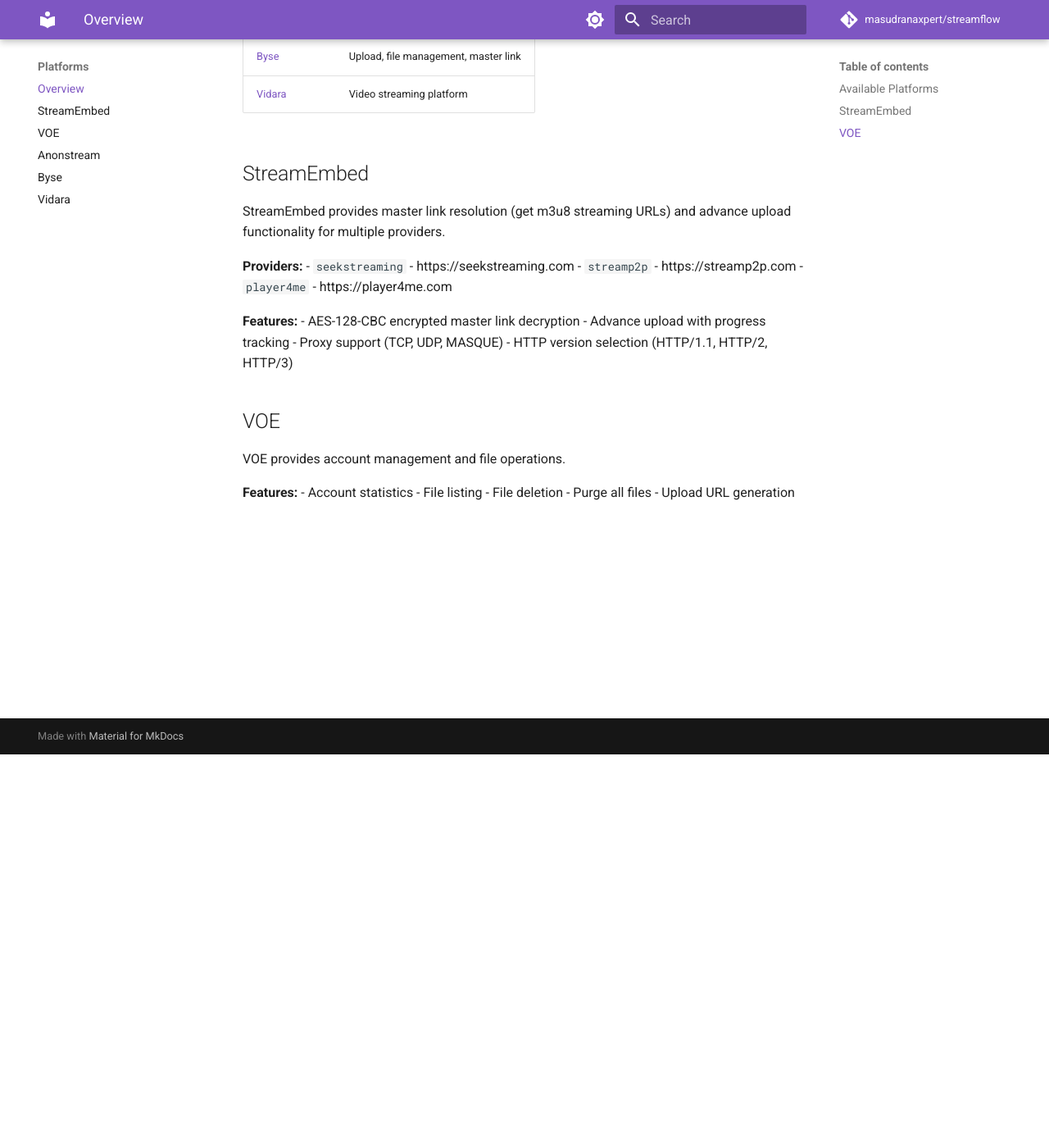
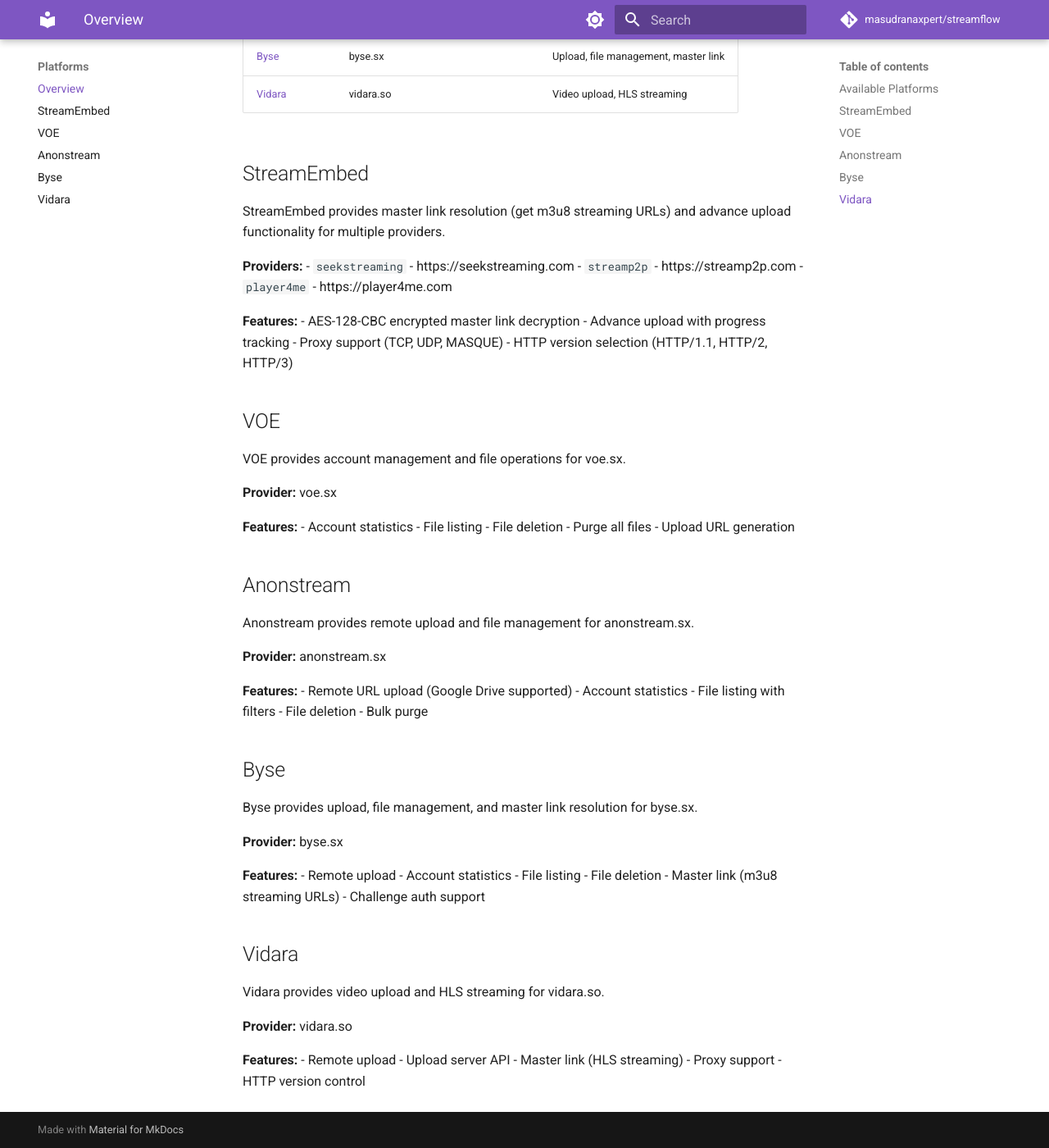
Before and after one commit to masudranaxpert/StreamFlow, an MkDocs documentation site: the page built from docs/platforms/index.md, in a window 1280 px wide and 1400 px high, scrolled down 480 px. Shown: the whole window at 82% size. Built offline with MkDocs 1.6.1 and Material for MkDocs 9.7.7, drawn with Linux system fonts in a browser that asks for light colours; comment, search, counter and statistics services are not loaded; some of the changed text lies outside the part shown.

Commit message:
Update platforms index with providers info

```diff
--- a/docs/platforms/index.md
+++ b/docs/platforms/index.md
@@ -4,13 +4,13 @@
 
 ## Available Platforms
 
-| Platform | Description |
-|----------|-------------|
-| [StreamEmbed](streamembed.md) | Master link resolution + upload API |
-| [VOE](voe.md) | Account stats, file management |
-| [Anonstream](anonstream.md) | Remote upload, file management |
-| [Byse](byse.md) | Upload, file management, master link |
-| [Vidara](vidara.md) | Video streaming platform |
+| Platform | Providers | Description |
+|----------|-----------|-------------|
+| [StreamEmbed](streamembed.md) | seekstreaming, streamp2p, player4me | Master link + upload API |
+| [VOE](voe.md) | voe.sx | Account stats, file management |
+| [Anonstream](anonstream.md) | anonstream.sx | Remote upload, file management |
+| [Byse](byse.md) | byse.sx | Upload, file management, master link |
+| [Vidara](vidara.md) | vidara.so | Video upload, HLS streaming |
 
 ## StreamEmbed
 
@@ -29,7 +29,9 @@
 
 ## VOE
 
-VOE provides account management and file operations.
+VOE provides account management and file operations for voe.sx.
+
+**Provider:** voe.sx
 
 **Features:**
 - Account statistics
@@ -37,3 +39,43 @@
 - File deletion
 - Purge all files
 - Upload URL generation
+
+## Anonstream
+
+Anonstream provides remote upload and file management for anonstream.sx.
+
+**Provider:** anonstream.sx
+
+**Features:**
+- Remote URL upload (Google Drive supported)
+- Account statistics
+- File listing with filters
+- File deletion
+- Bulk purge
+
+## Byse
+
+Byse provides upload, file management, and master link resolution for byse.sx.
+
+**Provider:** byse.sx
+
+**Features:**
+- Remote upload
+- Account statistics
+- File listing
+- File deletion
+- Master link (m3u8 streaming URLs)
+- Challenge auth support
+
+## Vidara
+
+Vidara provides video upload and HLS streaming for vidara.so.
+
+**Provider:** vidara.so
+
+**Features:**
+- Remote upload
+- Upload server API
+- Master link (HLS streaming)
+- Proxy support
+- HTTP version control
```
